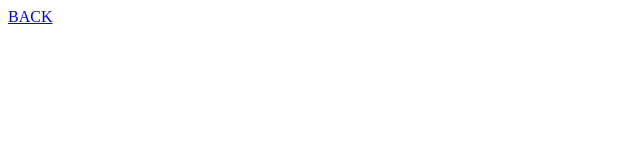
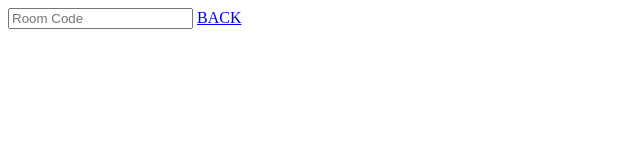
Before and after one commit to richardmarquez2001/cuHacks2020, a plain HTML site: page join.html in a window 1280 px wide. Shown: the whole page, without its empty margins (0-640 px from the left). Drawn offline with Linux system fonts and the light colour scheme.

Commit message:
Update join.html

```diff
--- a/join.html
+++ b/join.html
@@ -9,6 +9,10 @@
   </head>
 
   <body>
+
+    <input type = "text" placeholder = "Room Code" id = "room-code"></input>
+
+
     <a href="index.html">BACK</a>
   </body>
 </html>
```
